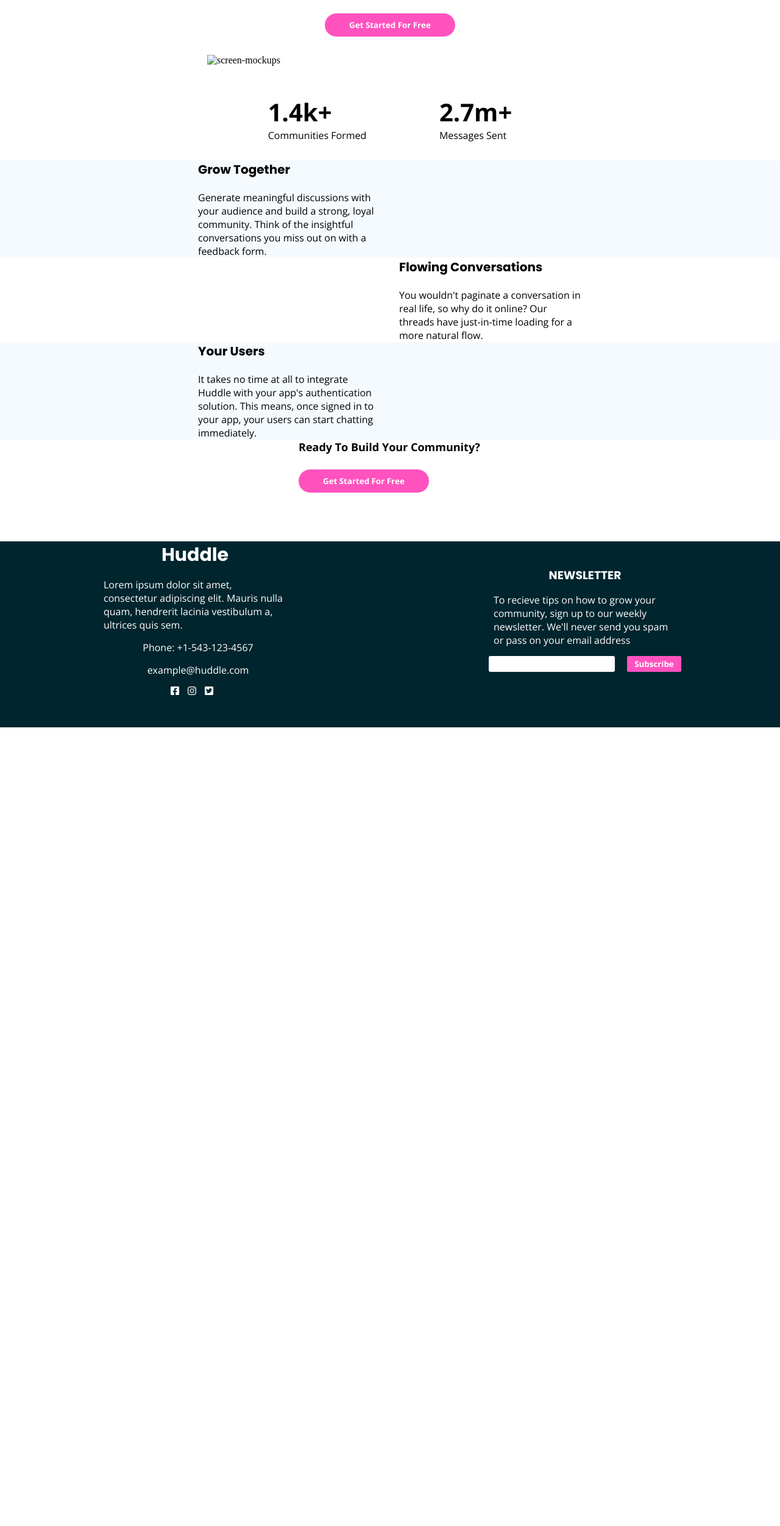
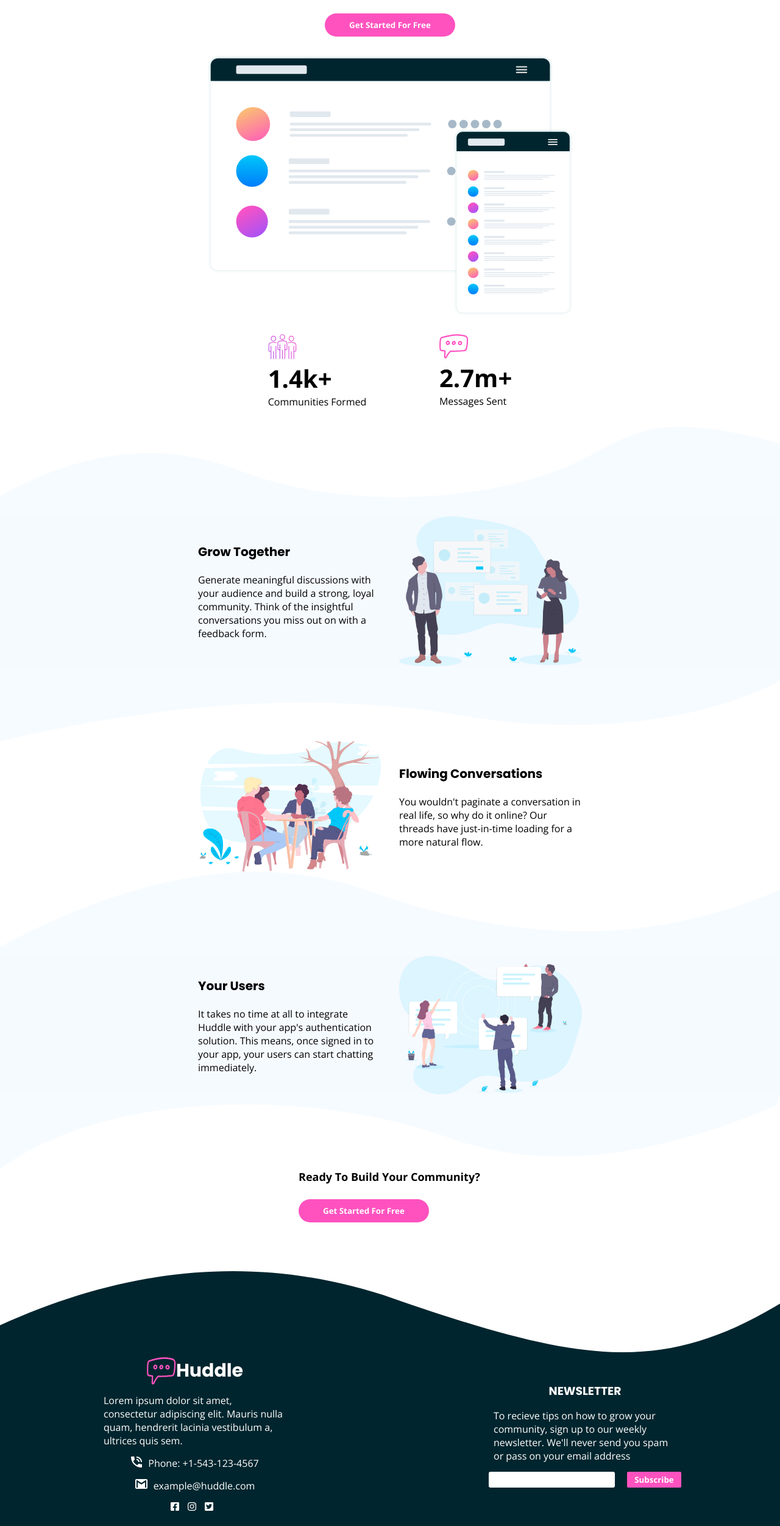
Before and after one commit to teefeh07/Huddle-Landing-Page, a plain HTML site: page index.html in a window 1280 px wide. Shown: the part 294-2797 px from the top of the page at 61% size. Before the commit the page ends 1487 px from the top, so only its background shows below. Drawn offline with nearby package versions, Linux system fonts and the light colour scheme.

Commit message:
Worked on the link to images which where broken

```diff
--- a/index.html
+++ b/index.html
@@ -9,7 +9,7 @@
       rel="icon"
       type="image/png"
       sizes="32x32"
-      href="../huddle-landing-page-with-curved-sections-master/images/favicon-32x32.png"
+      href="./images/favicon-32x32.png"
     />
     <link rel="stylesheet" href="styles.css" />
     <link
@@ -26,7 +26,7 @@
     <header>
       <nav>
         <img
-          src="../huddle-landing-page-with-curved-sections-master/images/logo.svg"
+          src="./images/logo.svg"
           alt="Huddle Icon"
           class="icon"
         />
@@ -43,14 +43,14 @@
         </p>
         <button class="get-started-btn">Get Started For Free</button>
         <img
-          src="../huddle-landing-page-with-curved-sections-master/images/screen-mockups.svg"
+          src="./images/screen-mockups.svg"
           alt="screen-mockups"
           class="mockups"
         />
         <div class="sub-section">
           <div>
             <img
-              src="../huddle-landing-page-with-curved-sections-master/images/icon-communities.svg"
+              src="./images/icon-communities.svg"
               alt=""
             />
             <h3>1.4k+</h3>
@@ -58,7 +58,7 @@
           </div>
           <div>
             <img
-              src="../huddle-landing-page-with-curved-sections-master/images/icon-messages.svg"
+              src="./images/icon-messages.svg"
               alt=""
             />
             <h3>2.7m+</h3>
@@ -66,7 +66,7 @@
           </div>
         </div>
         <img
-          src="../huddle-landing-page-with-curved-sections-master/images/bg-section-top-desktop-1.svg"
+          src="./images/bg-section-top-desktop-1.svg"
           alt=""
           class="curvy-section-top"
         />
@@ -83,17 +83,17 @@
           </p>
         </div>
         <img
-          src="../huddle-landing-page-with-curved-sections-master/images/illustration-grow-together.svg"
+          src="./images/illustration-grow-together.svg"
           alt=""
         />
       </section>
       <img
-        src="../huddle-landing-page-with-curved-sections-master/images/bg-section-bottom-desktop-1.svg"
+        src="./images/bg-section-bottom-desktop-1.svg"
         alt=""
       />
       <section class="section two">
         <img
-          src="../huddle-landing-page-with-curved-sections-master/images/illustration-flowing-conversation.svg"
+          src="./images/illustration-flowing-conversation.svg"
           alt=""
         />
         <div>
@@ -106,7 +106,7 @@
         </div>
       </section>
       <img
-        src="../huddle-landing-page-with-curved-sections-master/images/bg-section-top-desktop-2.svg"
+        src="./images/bg-section-top-desktop-2.svg"
         alt=""
       />
       <section class="section three">
@@ -119,12 +119,12 @@
           </p>
         </div>
         <img
-          src="../huddle-landing-page-with-curved-sections-master/images/illustration-your-users.svg"
+          src="./images/illustration-your-users.svg"
           alt=""
         />
       </section>
       <img
-        src="../huddle-landing-page-with-curved-sections-master/images/bg-section-bottom-desktop-2.svg"
+        src="./images/bg-section-bottom-desktop-2.svg"
         alt=""
       />
       <section class="ready-to-build">
@@ -134,7 +134,7 @@
         </div>
       </section>
       <img
-        src="../huddle-landing-page-with-curved-sections-master/images/bg-footer-top-desktop.svg"
+        src="./images/bg-footer-top-desktop.svg"
         alt=""
       />
     </main>
@@ -142,7 +142,7 @@
       <div class="section1-footer">
         <div class="huddle">
           <img
-            src="../huddle-landing-page-with-curved-sections-master/images/icon-messages.svg"
+            src="./images/icon-messages.svg"
             alt=""
           />
 
@@ -155,8 +155,8 @@
         </p>
         <div class="telephone">
           <div>
-            <img
-              src="../huddle-landing-page-with-curved-sections-master/images/icon-phone.svg"
+            <img src="./images/icon-phone.svg"
+
               alt=""
             />
           </div>
@@ -165,7 +165,7 @@
         <div class="email">
           <div>
             <img
-              src="../huddle-landing-page-with-curved-sections-master/images/icon-email.svg"
+              src="./images/icon-email.svg"
               alt=""
             />
           </div>
```
